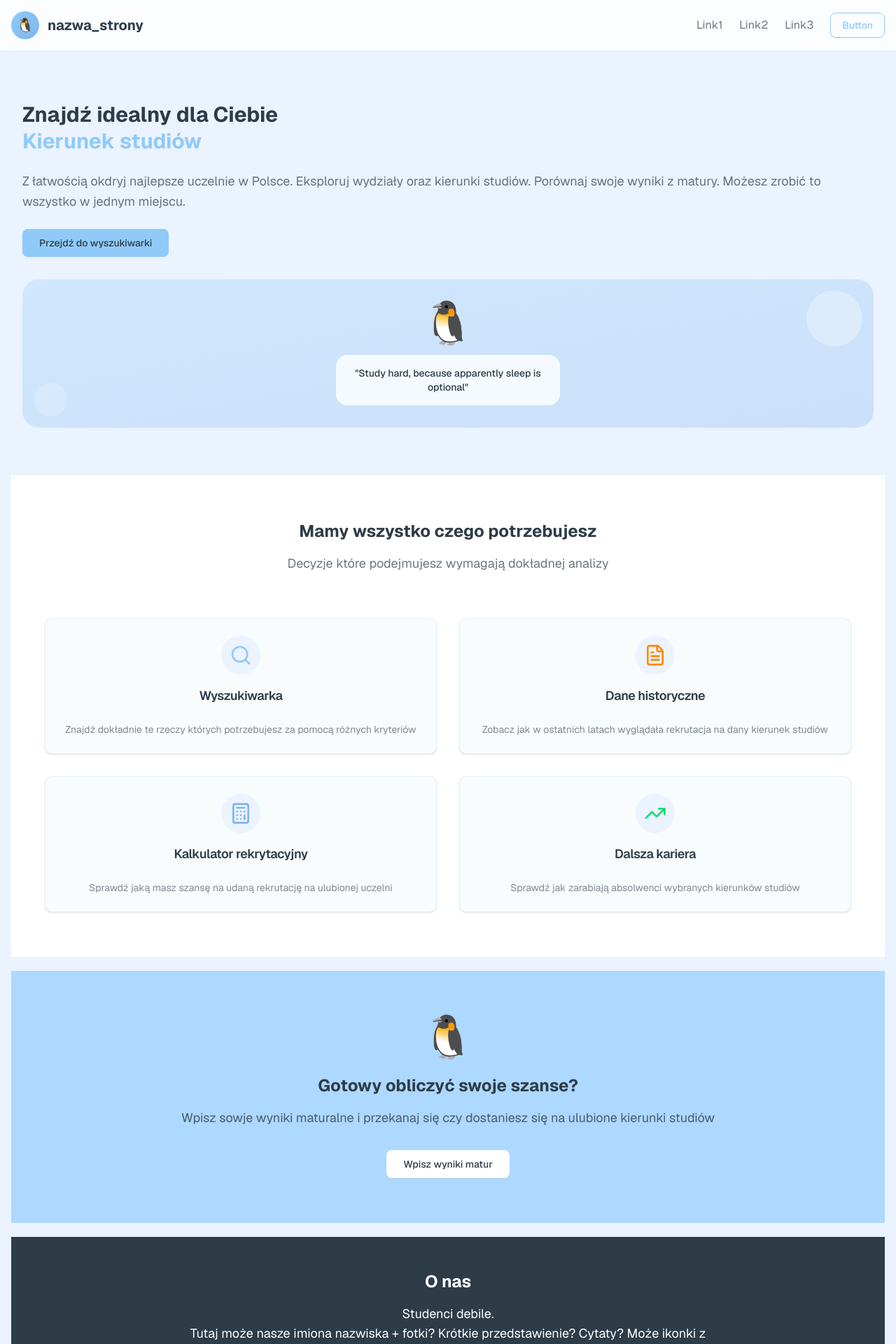
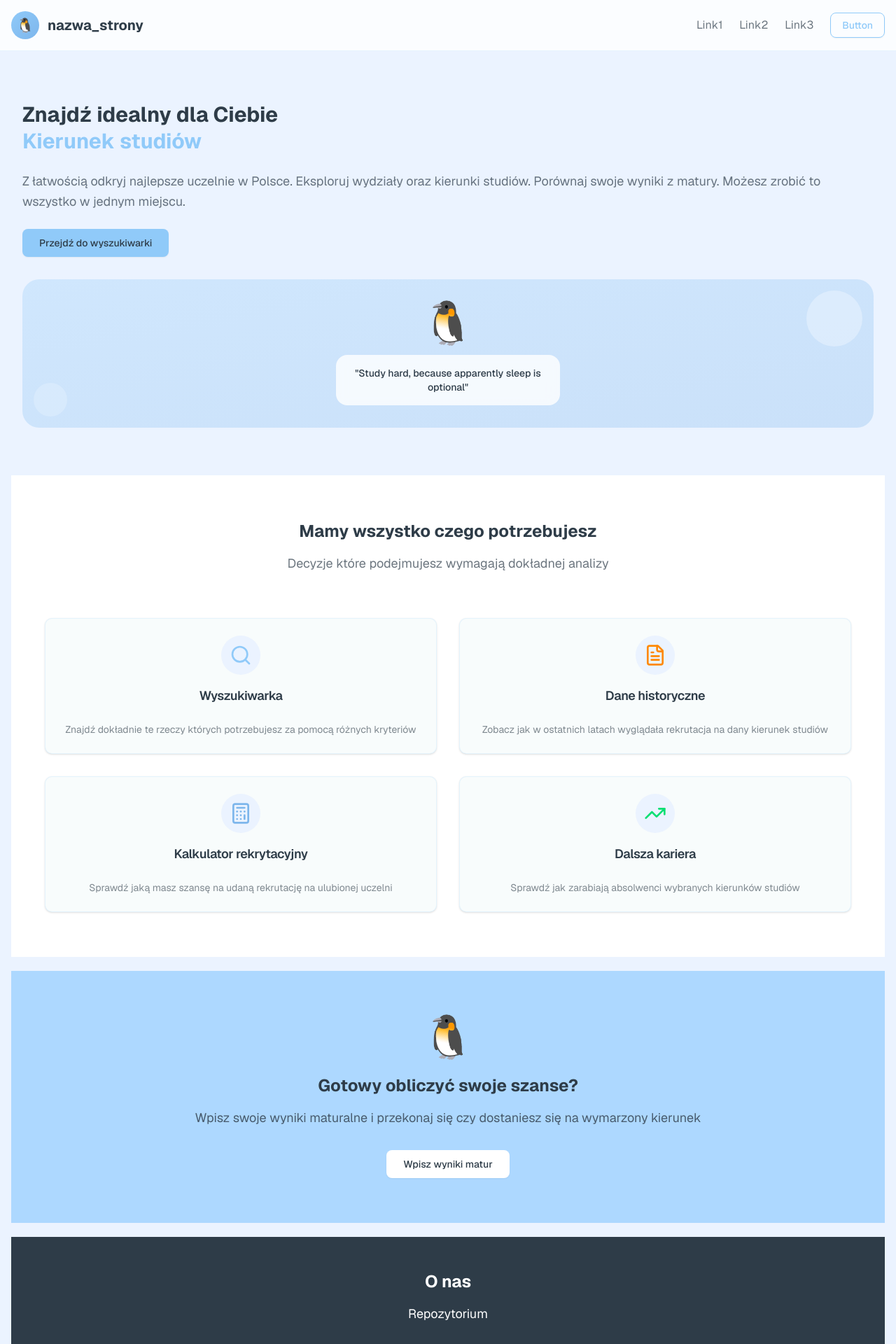
Before and after one commit to mateuszkochelski/matury, a Next.js app in the folder frontend/: page / in a window 1280 px wide. Shown: the top 1920 px of the page at 70% size. Built offline with nearby package versions, Linux system fonts and the light colour scheme.

Commit message:
Update page.tsx

```diff
--- a/frontend/app/page.tsx
+++ b/frontend/app/page.tsx
@@ -16,7 +16,7 @@ export default async function Home() {
               <span className="text-primary block">Kierunek studiów</span>
             </h1>
             <p className="text-base md:text-lg text-foreground/70 leading-relaxed">
-              Z łatwością okdryj najlepsze uczelnie w Polsce. Eksploruj wydziały oraz kierunki
+              Z łatwością odkryj najlepsze uczelnie w Polsce. Eksploruj wydziały oraz kierunki
               studiów. Porównaj swoje wyniki z matury. Możesz zrobić to wszystko w jednym miejscu.
             </p>
             <div className="flex flex-col sm:flex-row gap-4">
@@ -36,7 +36,7 @@ export default async function Home() {
                 <div className="text-4xl md:text-6xl lg:text-8xl mb-4">🐧</div>
                 <div className="bg-white/80 backdrop-blur-sm rounded-2xl p-4 mx-auto max-w-xs">
                   <p className="text-sm text-foreground font-medium">
-                    {/* To be changed */}
+                    {/* // TODO: change it */}
                     "Study hard, because apparently sleep is optional"
                   </p>
                 </div>
@@ -107,12 +107,11 @@ export default async function Home() {
             <div className="text-4xl md:text-6xl mb-6">🐧</div>
             <h2 className="h2 text-foreground mb-4">Gotowy obliczyć swoje szanse?</h2>
             <p className="text-md md:text-lg text-foreground/80 mb-8">
-              Wpisz sowje wyniki maturalne i przekanaj się czy dostaniesz się na ulubione kierunki
-              studiów
+              Wpisz swoje wyniki maturalne i przekonaj się czy dostaniesz się na wymarzony kierunek
             </p>
             <div className="flex justify-center">
               {/* TODO: Make calculator page / Calculator popup */}
-              <Link href="/calculator">
+              <Link href="/">
                 <Button
                   size="lg"
                   className="bg-white hover:bg-white/70 w-full sm:w-auto cursor-pointer"
@@ -130,8 +129,7 @@ export default async function Home() {
           <div className="max-w-3xl mx-auto">
             <h2 className="h2 mb-4">O nas</h2>
             <p className="text-md md:text-lg mb-8">
-              Studenci debile. <br /> Tutaj może nasze imiona nazwiska + fotki? Krótkie
-              przedstawienie? Cytaty? Może ikonki z wykorzytanymi technologiami? Coś innego?
+              <a href="https://github.com/mateuszkochelski/matury">Repozytorium</a>
             </p>
           </div>
         </div>
```
